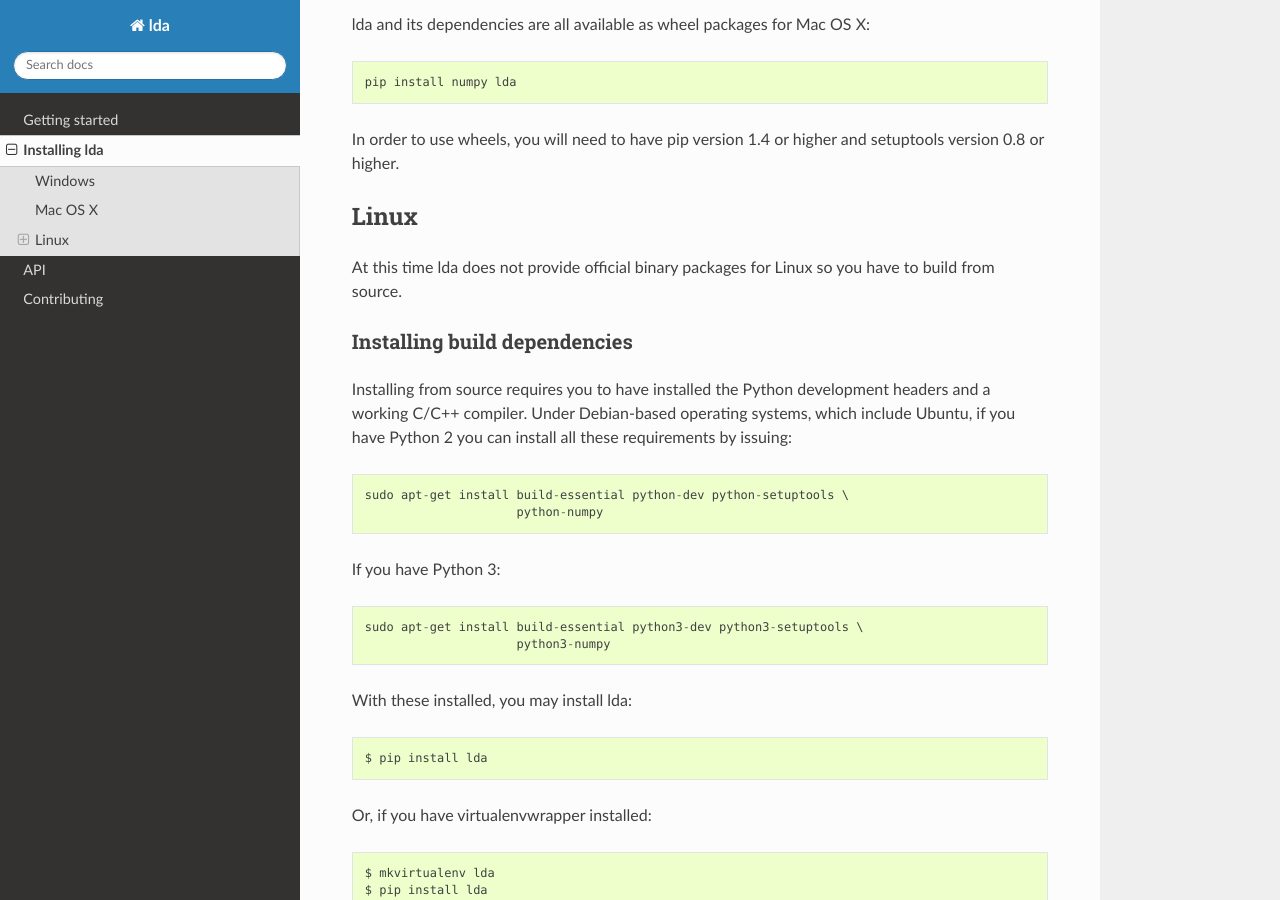
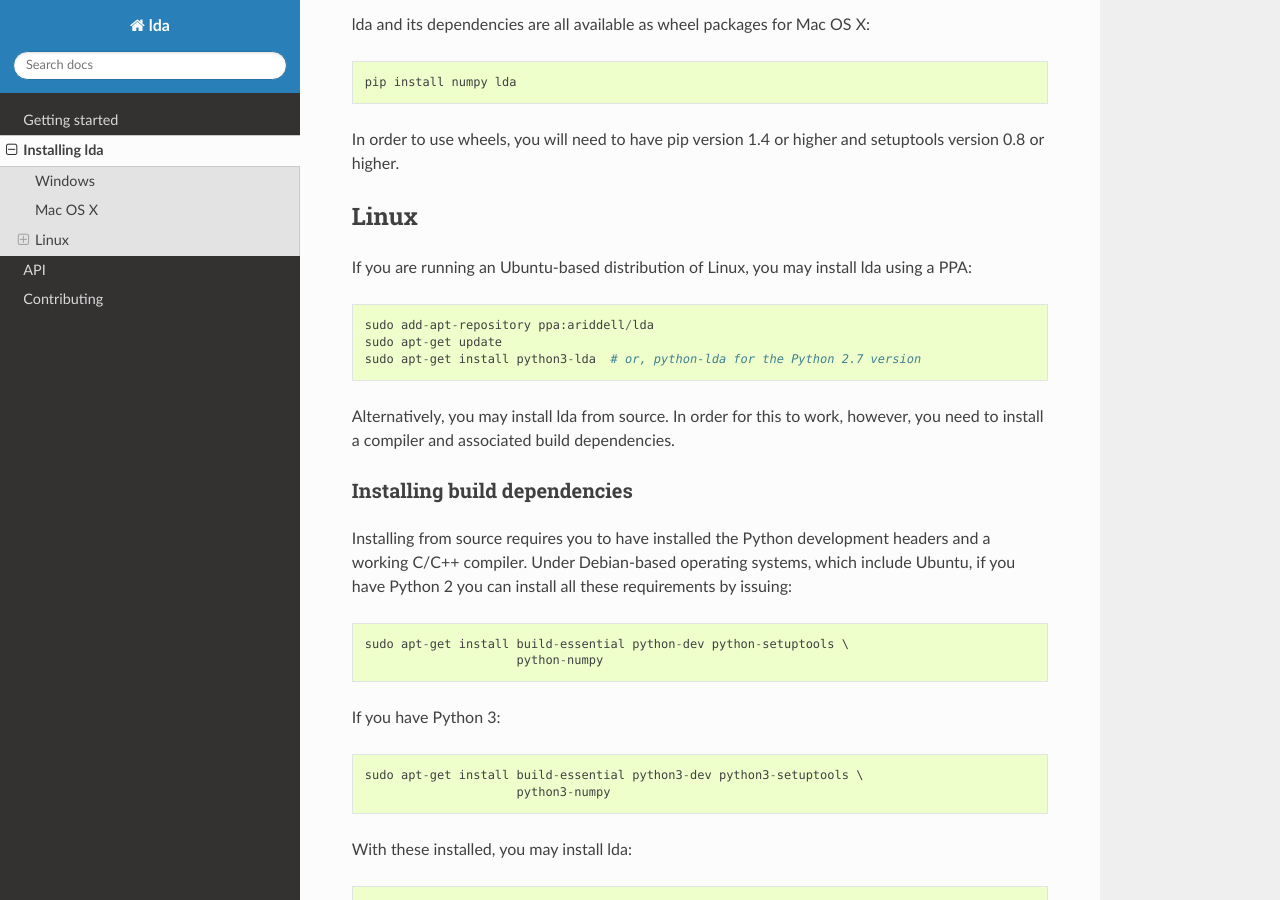
Before and after one commit to lda-project/lda, a Sphinx documentation site: the page built from doc/source/installation.rst, in a window 1280 px wide and 900 px high, scrolled down 704 px. Built offline with Sphinx 7.4.7 and the Read the Docs theme 2.0.0, drawn with Linux system fonts in a browser that asks for light colours.

Commit message:
DOC: Add PPA install instructions for Ubuntu

```diff
--- a/doc/source/installation.rst
+++ b/doc/source/installation.rst
@@ -46,9 +46,15 @@ setuptools version 0.8 or higher.
 Linux
 -----
 
-At this time lda does not provide official binary packages for Linux so you
-have to build from source.
+If you are running an Ubuntu-based distribution of Linux, you may install lda
+using a PPA::
 
+    sudo add-apt-repository ppa:ariddell/lda
+    sudo apt-get update
+    sudo apt-get install python3-lda  # or, python-lda for the Python 2.7 version
+
+Alternatively, you may install lda from source. In order for this to work,
+however, you need to install a compiler and associated build dependencies.
 
 Installing build dependencies
 ~~~~~~~~~~~~~~~~~~~~~~~~~~~~~
```
